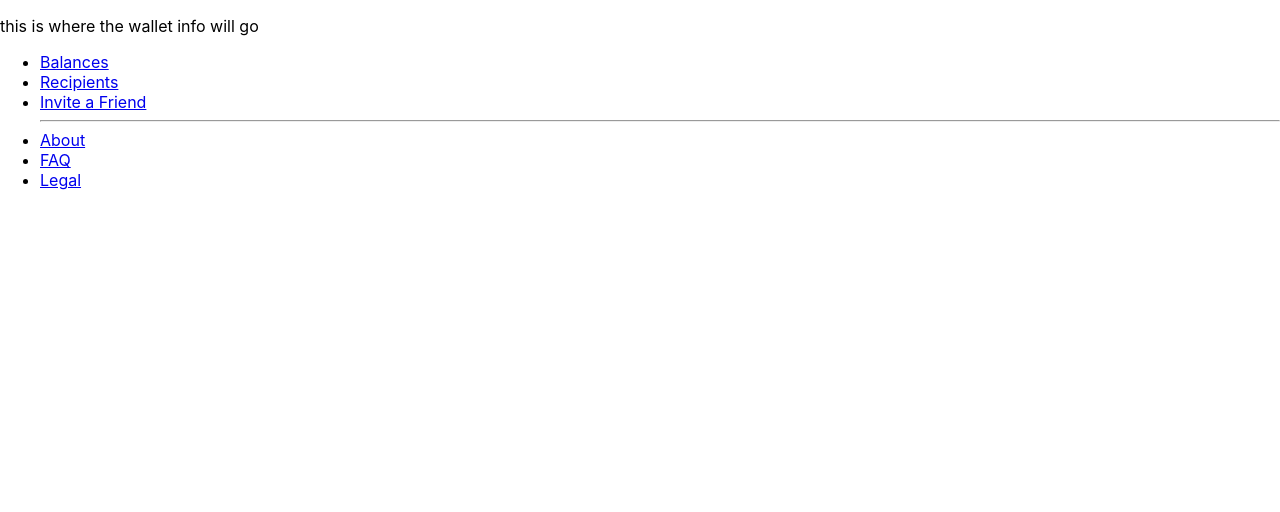
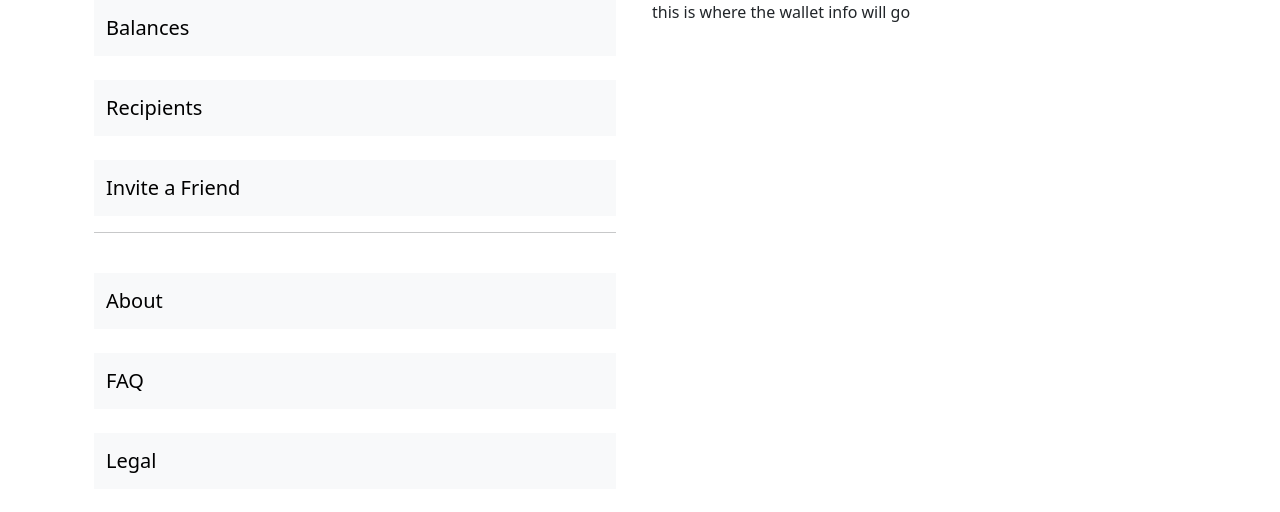
Before and after one commit to mariahw4/currency-exchange, a React (Create React App) app in the folder frontend/: page / in a window 1280 px wide. Shown: the top 512 px of the page. Built offline with nearby package versions, Linux system fonts and the light colour scheme.

Commit message:
making links and properly importing react-bootstrap

```diff
--- a/frontend/src/App.css
+++ b/frontend/src/App.css
@@ -1,38 +1,3 @@
-.App {
-  text-align: center;
+:root{
+  font-family:Verdana, Geneva, Tahoma, sans-serif;
 }
-
-.App-logo {
-  height: 40vmin;
-  pointer-events: none;
-}
-
-@media (prefers-reduced-motion: no-preference) {
-  .App-logo {
-    animation: App-logo-spin infinite 20s linear;
-  }
-}
-
-.App-header {
-  background-color: #282c34;
-  min-height: 100vh;
-  display: flex;
-  flex-direction: column;
-  align-items: center;
-  justify-content: center;
-  font-size: calc(10px + 2vmin);
-  color: white;
-}
-
-.App-link {
-  color: #61dafb;
-}
-
-@keyframes App-logo-spin {
-  from {
-    transform: rotate(0deg);
-  }
-  to {
-    transform: rotate(360deg);
-  }
-}
--- a/frontend/src/App.js
+++ b/frontend/src/App.js
@@ -1,6 +1,18 @@
+import { useState } from 'react';
+import 'bootstrap/dist/css/bootstrap.min.css';
+
+import Container from 'react-bootstrap/Container';
+import Row from 'react-bootstrap/Row';
+import Col from 'react-bootstrap/Col';
 
 import Wallet from './pages/wallet';
 import Links from './components/HomePageLinks';
+import Legal from './pages/legal';
+import Recipients from './pages/recipients';
+import Invitation from './pages/invitation';
+import About from './pages/about';
+import FAQ from './pages/faq';
+
 import './App.css';
 
 
@@ -8,12 +20,47 @@ import './App.css';
 
 
 
+
+
 function App() {
+
+  const [currentPage, setCurrentPage] = useState('Balances');
+
+  // This method is checking to see what the value of `currentPage` is. Depending on the value of currentPage, we return the corresponding component to render.
+  const renderPage = () => {
+    if (currentPage === 'Balances') {
+      return <Wallet />;
+    }
+    if (currentPage === 'Recipients') {
+      return <Recipients />;
+    }
+    if (currentPage === 'Invitation') {
+      return <Invitation />;
+    }
+    if (currentPage === 'About') {
+      return <About />;
+    }
+    if (currentPage === 'FAQ') {
+      return <FAQ />;
+    }
+    return <Legal />;
+  };
+
+  const handlePageChange = (page) => setCurrentPage(page);
+
   return (
     <>
-    <Wallet/>
+      <Container>
+        <Row>
+          <Col>
+            <Links currentPage={currentPage} handlePageChange={handlePageChange} />
+          </Col>
+          <Col>
+            {renderPage()}
+          </Col>
+        </Row>
+      </Container>
 
-    <Links/>
     </>
 
 
--- a/frontend/src/components/HomePageLinks/index.js
+++ b/frontend/src/components/HomePageLinks/index.js
@@ -1,23 +1,81 @@
+import React from 'react';
+import Container from 'react-bootstrap/Container';
+import Navbar from 'react-bootstrap/Navbar';
 
-function Links() {
+function Links({currentPage, handlePageChange }) {
+  return (
+    <>
+    <Container>
+      <Navbar className="bg-body-tertiary">
+        <Container>
+          <Navbar.Brand
+            href="/"
+            onClick={() => handlePageChange('Balances')}
+            className={
+                currentPage === "Balances" ? 'nav-link active' : 'nav-link'
+            }
+          >Balances</Navbar.Brand>
+        </Container>
+      </Navbar>
+      <br />
+      <Navbar className="bg-body-tertiary">
+        <Container>
+          <Navbar.Brand
+            href="/recipients"
+            onClick={() => handlePageChange('Recipients')}
+            className={
+                currentPage === "Recipients" ? 'nav-link active' : 'nav-link'
+            }
+            >Recipients</Navbar.Brand>
+        </Container>
+      </Navbar>
+      <br />
+      <Navbar className="bg-body-tertiary">
+        <Container>
+          <Navbar.Brand
+          href="/invitation"
+          onClick={() => handlePageChange('Invitation')}
+            className={
+                currentPage === "Invitiation" ? 'nav-link active' : 'nav-link'
+            }
 
-    return(
-        <>
-    <ul>
-        <li><a href="/" >Balances</a></li>
-
-        <li><a href="/recipients" >Recipients</a></li>
-        <li><a href="/invitation" >Invite a Friend</a></li>
-        <hr/>
-        <li><a href="/about" >About</a></li>
-        <li><a href="/faq" >FAQ</a></li>
-        <li> <a href="/legal" >Legal</a></li>
-    </ul>
-
-
+          >Invite a Friend</Navbar.Brand>
+        </Container>
+      </Navbar>
+      <hr />
+      <br />
+      <Navbar className="bg-body-tertiary">
+        <Container>
+          <Navbar.Brand href="/about"
+          onClick={() => handlePageChange('About')}
+          className={
+              currentPage === "About" ? 'nav-link active' : 'nav-link'
+          } >About</Navbar.Brand>
+        </Container>
+      </Navbar>
+      <br />
+      <Navbar className="bg-body-tertiary">
+        <Container>
+          <Navbar.Brand href="/faq"
+          onClick={() => handlePageChange('FAQ')}
+          className={
+              currentPage === "FAQ" ? 'nav-link active' : 'nav-link'
+          }>FAQ</Navbar.Brand>
+        </Container>
+      </Navbar>
+      <br />
+      <Navbar className="bg-body-tertiary">
+        <Container>
+          <Navbar.Brand href="/legal"
+          onClick={() => handlePageChange('Legal')}
+          className={
+              currentPage === "Legal" ? 'nav-link active' : 'nav-link'
+          } >Legal</Navbar.Brand>
+        </Container>
+      </Navbar>
+    </Container>
     </>
-    )
-
+  );
 }
 
-export default Links
+export default Links;
--- a/frontend/src/pages/about.js
+++ b/frontend/src/pages/about.js
@@ -0,0 +1,9 @@
+function About (){
+    return (
+        <>
+        All the info!!
+        </>
+    )
+}
+
+export default About;
```
